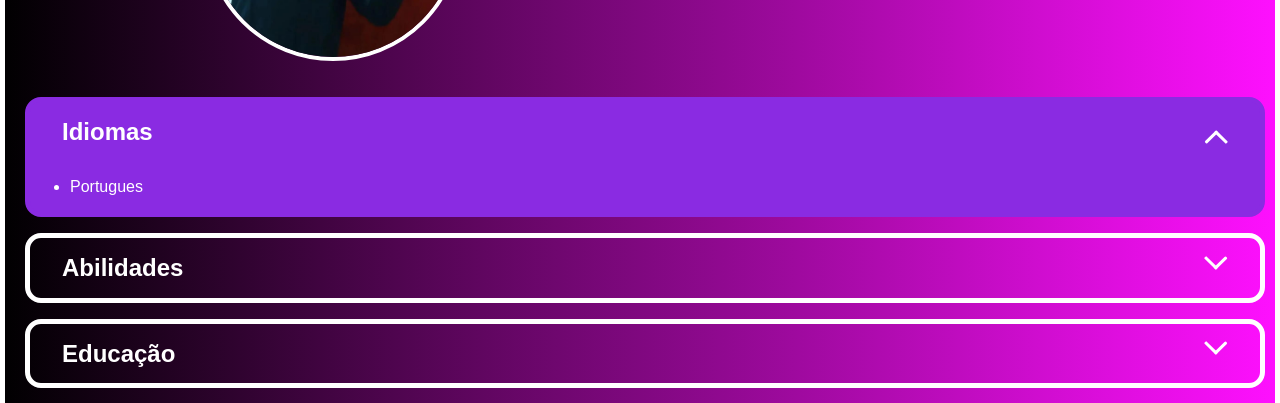
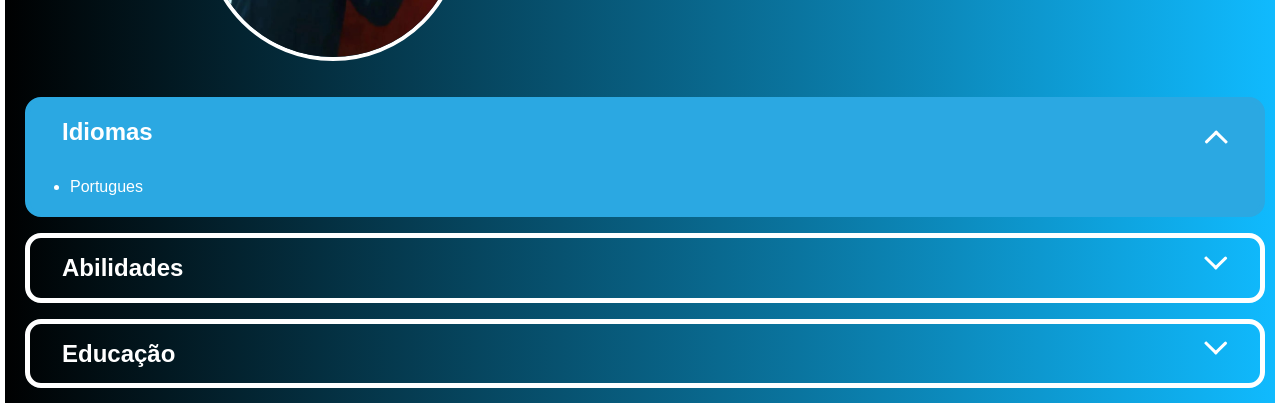
Before and after one commit to LeoRibj/Portfolio, a plain HTML site: page index.html in a window 1280 px wide. Both pictures are taken after a click on the button "Idiomas". Shown: the part 242-645 px from the top of the page. Drawn offline with nearby package versions, Linux system fonts and the light colour scheme.

Commit message:
first commit

```diff
--- a/assets/css/Global.css
+++ b/assets/css/Global.css
@@ -69,8 +69,8 @@ header a:hover{
     transform: rotate(180deg);
 }
 .acor.open{
-    background-color: blueviolet;
-    border-color: blueviolet;
+    background-color: rgb(43, 168, 226);
+    border-color: rgb(43, 168, 226);
 
 }
 .acor.open .cont{
@@ -79,8 +79,8 @@ header a:hover{
 }
 
 .acor:hover{
-    background-color: blueviolet;
-    border-color: blueviolet;
+    background-color: rgb(43, 168, 226);
+    border-color: rgb(43, 168, 226);
 }
 .cont{
     display: none;
@@ -90,7 +90,7 @@ body{
     border: 5px solid white;
     border-radius: 20px;
     background-color: black;
-    background-image: linear-gradient(to right, black, rgb(255, 16, 255));
+    background-image: linear-gradient(to right, black, rgb(16, 187, 255));
     font-family: 'Open-sans', sans-serif;
     color: white;
     padding: 20px;
```
